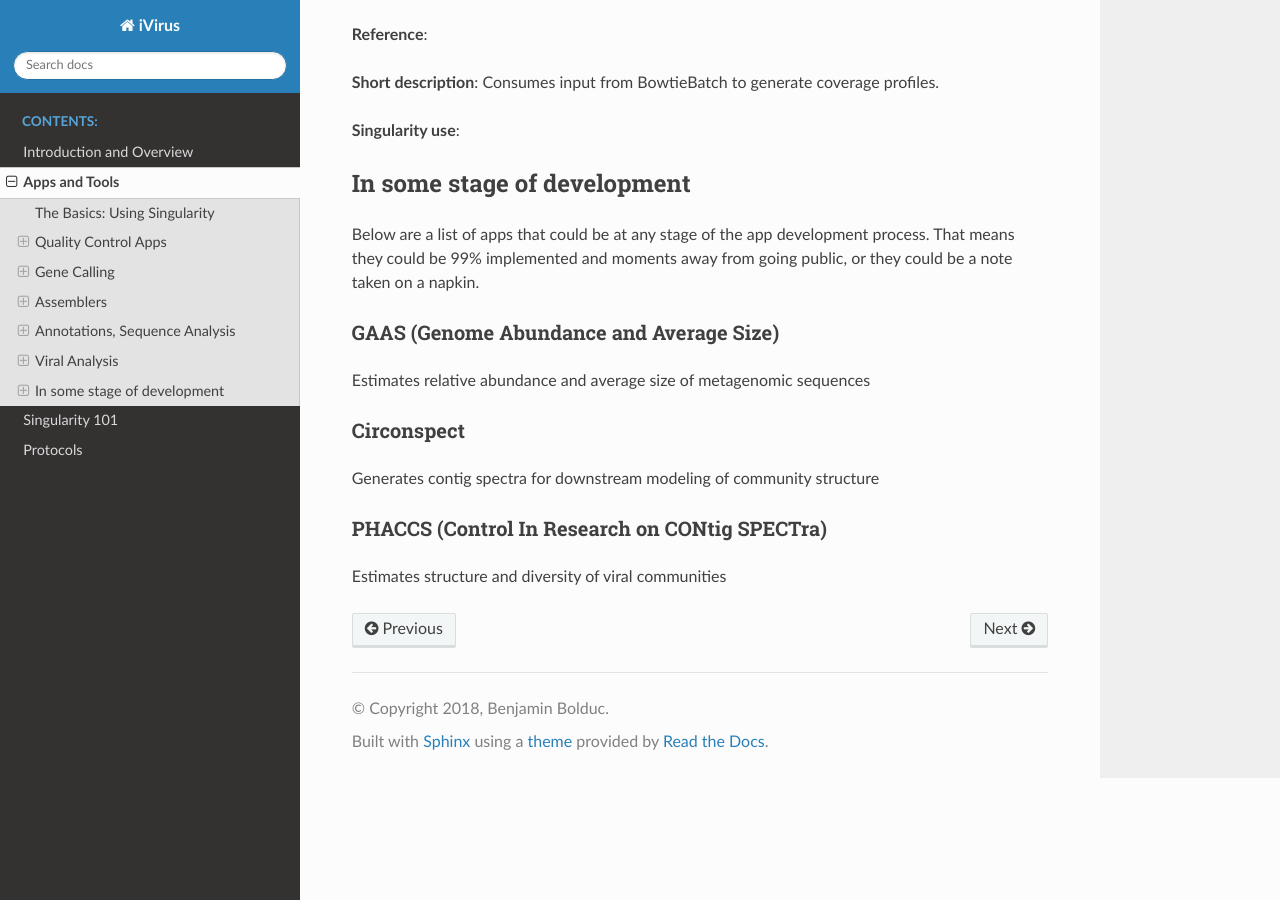
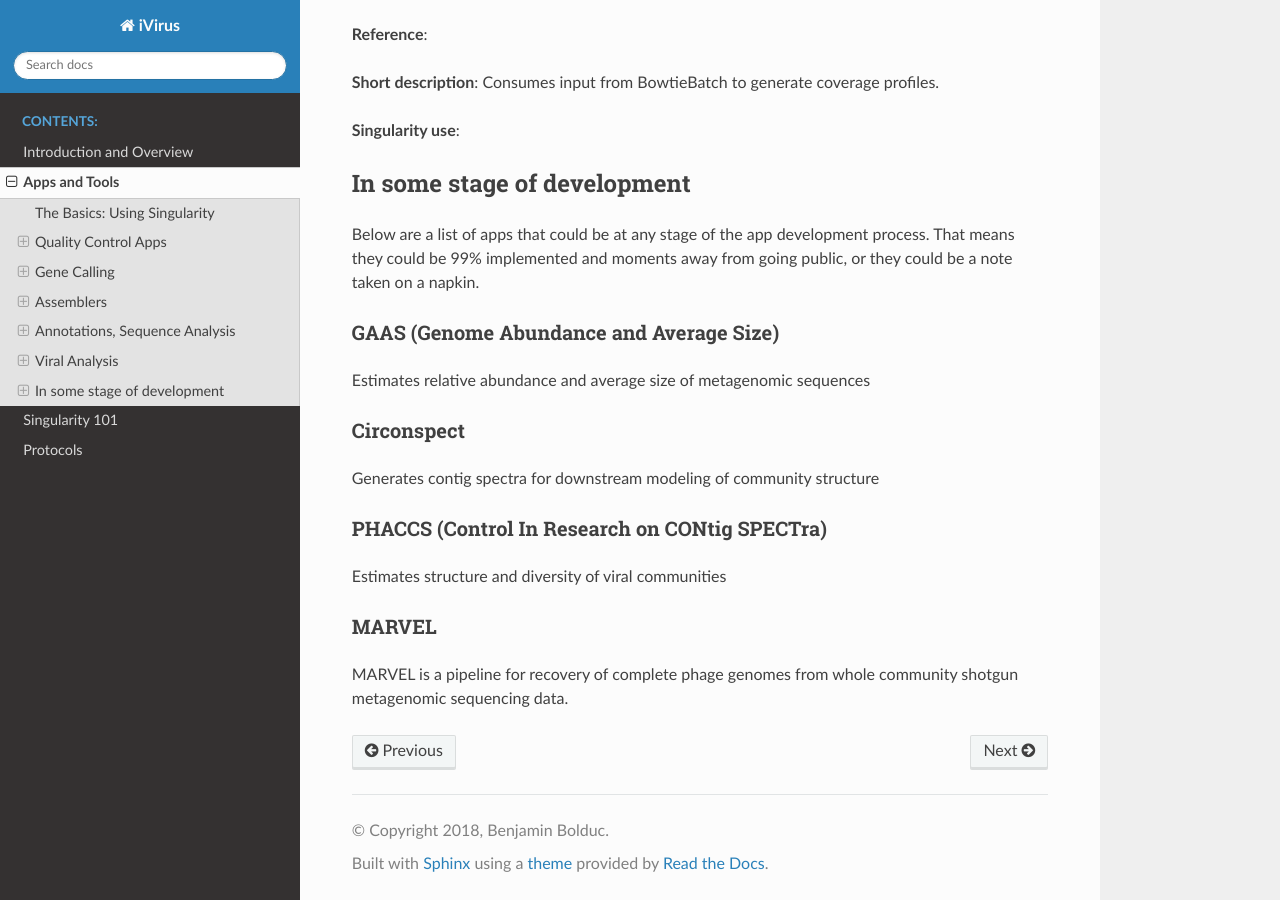
Before and after one commit to MAVERIC-Labs/iVirus, a Sphinx documentation site: the page built from docs/source/Apps-and-Tools.rst, in a window 1280 px wide and 900 px high, scrolled down 7748 px. Built offline with Sphinx 7.4.7 and the Read the Docs theme 2.0.0, drawn with Linux system fonts in a browser that asks for light colours; formulas are drawn with MathJax 3.

Commit message:
Update apps

```diff
--- a/docs/source/Apps-and-Tools.rst
+++ b/docs/source/Apps-and-Tools.rst
@@ -354,3 +354,8 @@ PHACCS (Control In Research on CONtig SPECTra)
 ^^^^^^^^^^^^^^^^^^^^^^^^^^^^^^^^^^^^^^^^^^^^^^
 
 Estimates structure and diversity of viral communities
+
+MARVEL
+^^^^^^
+
+MARVEL is a pipeline for recovery of complete phage genomes from whole community shotgun metagenomic sequencing data.
```
